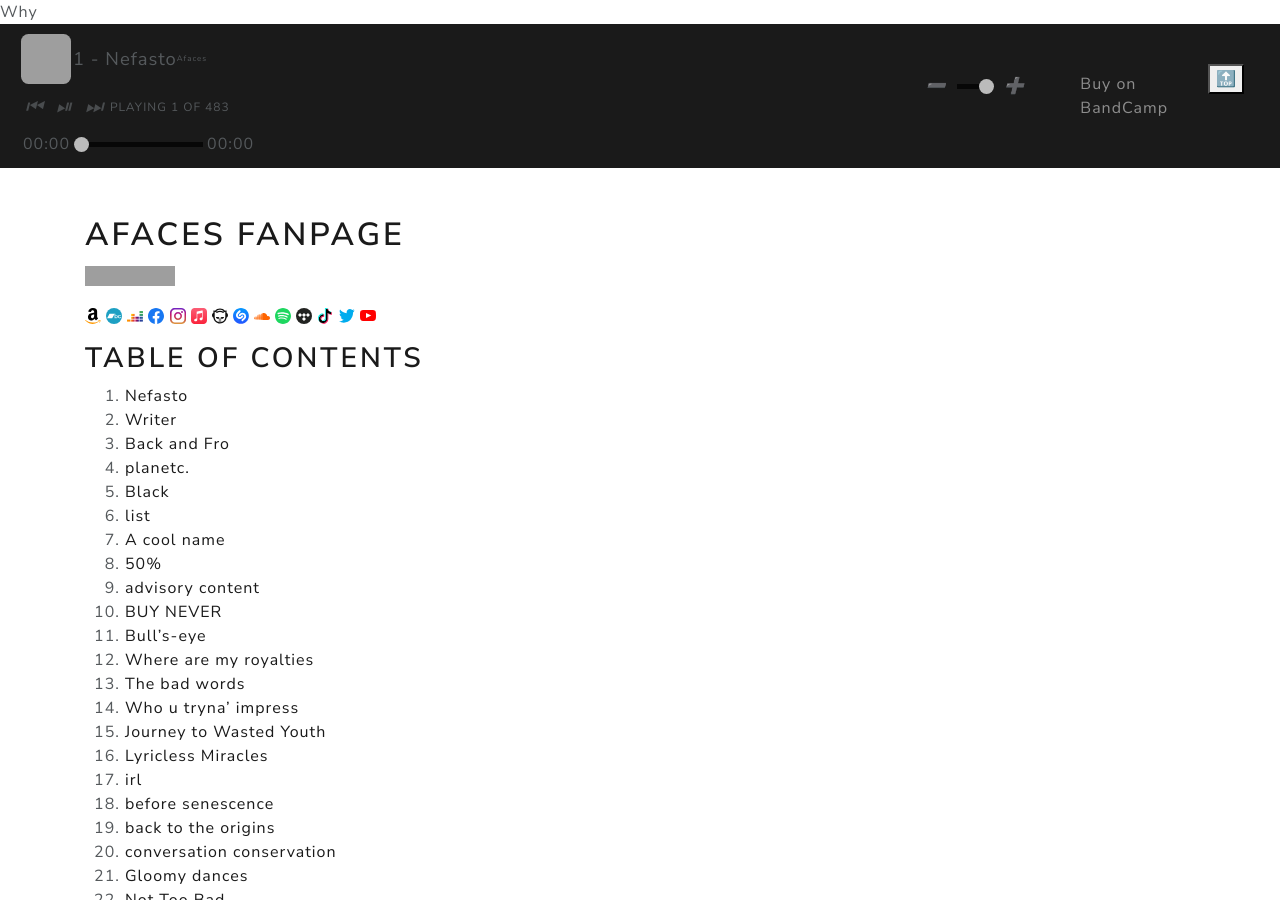
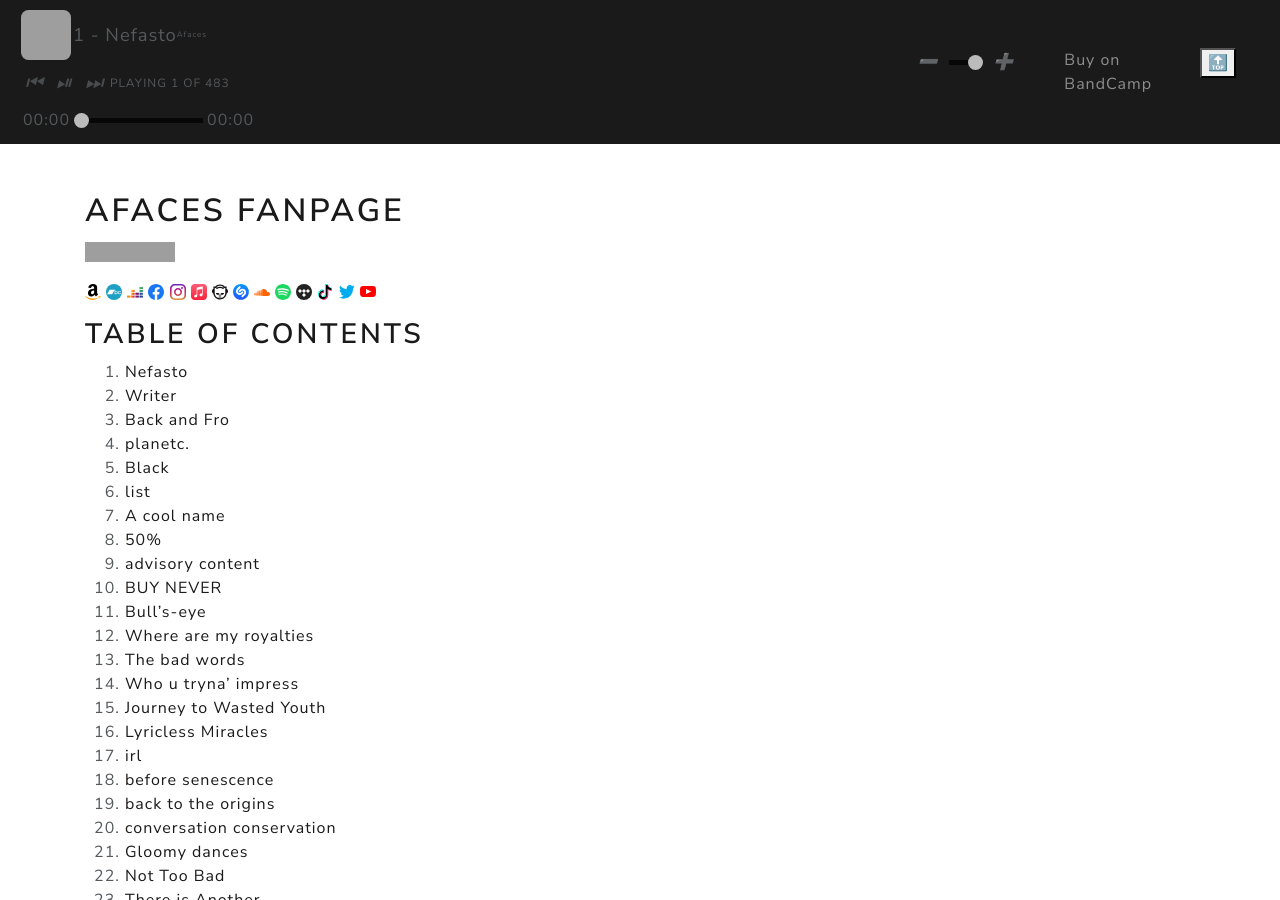
Before and after one commit to afaces/afaces.github.io, a Jekyll site: the page built from index.md, in a window 1280 px wide and 900 px high. Built offline with Jekyll 4.4.1, drawn with Linux system fonts in a browser that asks for light colours; grey boxes are pictures that could not be loaded.

Commit message:
Update header.html

```diff
--- a/_includes/header.html
+++ b/_includes/header.html
@@ -1,4 +1,4 @@
-Why<nav class="navbar sticky-top navbar-expand-lg navbar-dark bg-primary">
+<nav class="navbar sticky-top navbar-expand-lg navbar-dark bg-primary">
   <div class="container">
   <div class="player">
     <div class="details">
@@ -52,7 +52,7 @@ Why<nav class="navbar sticky-top navbar-expand-lg navbar-dark bg-primary">
             <a class="nav-link" href="https://afaces.bandcamp.com">Buy on BandCamp</a>
           </li>
           <li class="nav-item">
-            <button onclick="topFunction()" id="back-to-top" title="Go to top">🔝</button>
+            <a class="nav-link"><button onclick="topFunction()" id="back-to-top" title="Go to top">🔝</button></a>
           </li>
         </ul>
       </div>
```
